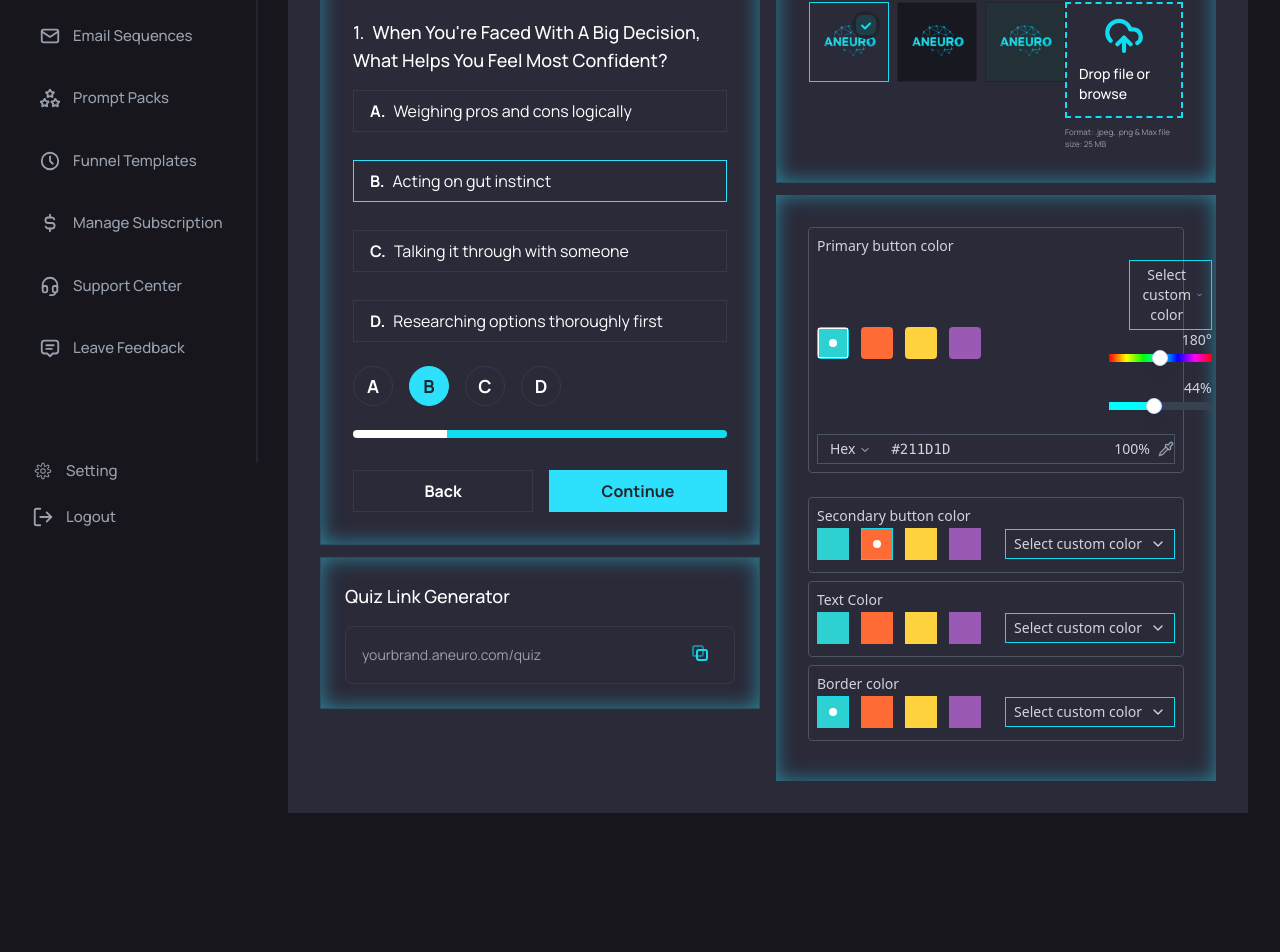
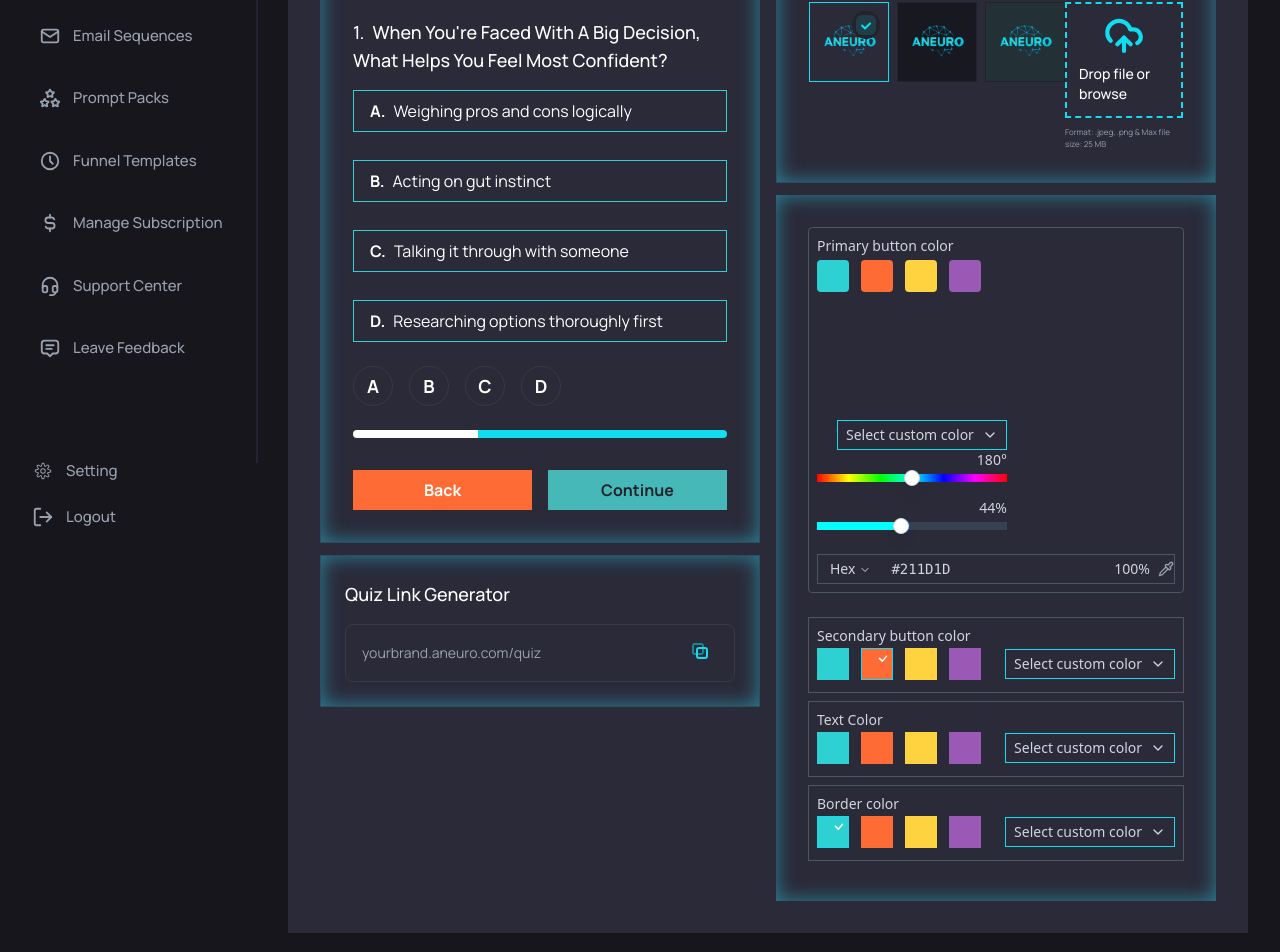
Before and after one commit to adnan-aadi7/Aneuro-Website, a React (Vite) app in the folder frontend/: page /enterprize-quiz in a window 1280 px wide. Shown: the part 337-1289 px from the top of the page. Before the commit the page ends 1182 px from the top, so only its background shows below. Built offline with nearby package versions, Linux system fonts and the light colour scheme.

Commit message:
added functionalites of logo change color change of text  button borders in enterprizequiz

```diff
--- a/frontend/package.json
+++ b/frontend/package.json
@@ -16,6 +16,7 @@
     "react": "^19.1.0",
     "react-dom": "^19.1.0",
     "react-icons": "^5.5.0",
+    "react-rnd": "^10.5.2",
     "react-router-dom": "^7.6.3",
     "recharts": "^3.0.2",
     "tailwindcss": "^4.1.11"
--- a/frontend/src/client/components/enterprizeQuiz/Customizations.jsx
+++ b/frontend/src/client/components/enterprizeQuiz/Customizations.jsx
@@ -3,11 +3,16 @@ import { ChevronDown, Pipette } from "lucide-react";
 
 const CYAN = "#2de0fb";
 
-const Customizations = () => {
-  const [primaryColor, setPrimaryColor] = useState("#2DD1D1");
-  const [secondaryColor, setSecondaryColor] = useState("#FF6B35");
-  const [textColor, setTextColor] = useState("#FFFFFF");
-  const [borderColor, setBorderColor] = useState("#2DD1D1");
+const Customizations = ({
+  primaryColor,
+  setPrimaryColor,
+  secondaryColor,
+  setSecondaryColor,
+  textColor,
+  setTextColor,
+  borderColor,
+  setBorderColor,
+}) => {
   const [showCustomPicker, setShowCustomPicker] = useState(null);
 
   const colorOptions = [
@@ -20,8 +25,8 @@ const Customizations = () => {
   const ColorSection = ({ title, selectedColor, onColorChange, sectionId }) => (
     <div className="mb-1">
       <h3 className="text-gray-300 text-sm mb-0.5">{title}</h3>
-      <div className="flex items-center gap-1 justify-between">
-        <div className="flex gap-3">
+      <div className="flex flex-col sm:flex-row sm:items-center gap-1 justify-between">
+        <div className="flex gap-3 flex-wrap justify-start">
           {colorOptions.map((color) => (
             <button
               key={color}
@@ -34,16 +39,30 @@ const Customizations = () => {
               onClick={() => onColorChange(color)}
             >
               {selectedColor === color && (
-                <div className="absolute inset-0 flex items-center justify-center">
-                  <div className="w-2 h-2 bg-white rounded-full"></div>
-                </div>
+                <span className="absolute top-0 right-0 mt-0.5 mr-0.5">
+                  <svg
+                    width="14"
+                    height="14"
+                    viewBox="0 0 20 20"
+                    fill="none"
+                    xmlns="http://www.w3.org/2000/svg"
+                  >
+                    <path
+                      d="M5 10.5L9 14.5L15 7.5"
+                      stroke="#fff"
+                      strokeWidth="2.2"
+                      strokeLinecap="round"
+                      strokeLinejoin="round"
+                    />
+                  </svg>
+                </span>
               )}
             </button>
           ))}
         </div>
-        <div className="relative">
+        <div className="relative w-full sm:w-auto mt-2 sm:mt-0">
           <button
-            className="border border-[#12DCF0] text-gray-300 px-2 py-1 text-sm flex flex-row items-center gap-2 hover:bg-gray-600 transition-colors whitespace-nowrap ml-auto"
+            className="border border-[#12DCF0] text-gray-300 px-2 py-1 ml-0 sm:ml-5 text-sm flex items-center gap-2 hover:bg-gray-600 transition-colors whitespace-nowrap"
             onClick={() =>
               setShowCustomPicker(
                 showCustomPicker === sectionId ? null : sectionId
@@ -54,12 +73,12 @@ const Customizations = () => {
             <ChevronDown className="w-4 h-4" />
           </button>
           {showCustomPicker === sectionId && (
-            <div className="absolute top-full mt-1 left-0 z-10 bg-gray-800 border border-gray-600  p-2 shadow-lg">
+            <div className="absolute top-full mt-1 left-0 z-10 bg-gray-800 border border-gray-600 p-2 shadow-lg w-full max-w-xs sm:w-64 overflow-visible max-w-full">
               <input
                 type="color"
                 value={selectedColor}
                 onChange={(e) => onColorChange(e.target.value)}
-                className="w-32 h-8 rounded border-none cursor-pointer"
+                className="w-full h-8 rounded border-none cursor-pointer"
               />
               <div className="mt-2 text-xs text-gray-400">
                 Click to select a custom color
@@ -113,17 +132,23 @@ const Customizations = () => {
   const [saturation, setSaturation] = useState(44);
   const [lightness, setLightness] = useState(60);
 
+  // Update primaryColor when hue or saturation changes
+  React.useEffect(() => {
+    const hslColor = `hsl(${hue}, ${saturation}%, 50%)`;
+    setPrimaryColor(hslColor);
+  }, [hue, saturation, setPrimaryColor]);
+
   return (
     <div
-      className="w-full mx-auto p-8 bg-[#2A2A39] mt-3"
+      className="w-full mx-auto p-4 md:p-8 bg-[#2A2A39] mt-3 overflow-x-visible max-w-full"
       style={{ boxShadow: `inset 0 0 20px 0 ${CYAN}80` }}
     >
-      <div className=" text-white  font-sans">
+      <div className="text-white font-sans">
         {/* Primary Color Section */}
         <div className="mb-6 border border-gray-600 rounded p-2">
           <h3 className="text-gray-300 text-sm mb-1">Primary button color</h3>
-          <div className="flex items-center gap-32 mb-2">
-            <div className="flex gap-3">
+          <div className="flex flex-col sm:flex-row sm:items-center gap-4 sm:gap-32 mb-2 flex-wrap">
+            <div className="flex gap-3 flex-wrap">
               {colorOptions.map((color) => (
                 <button
                   key={color}
@@ -136,16 +161,30 @@ const Customizations = () => {
                   onClick={() => setPrimaryColor(color)}
                 >
                   {primaryColor === color && (
-                    <div className="absolute inset-0 flex items-center justify-center border">
-                      <div className="w-2 h-2 bg-white rounded-full"></div>
-                    </div>
+                    <span className="absolute top-0 right-0 mt-0.5 mr-0.5">
+                      <svg
+                        width="14"
+                        height="14"
+                        viewBox="0 0 20 20"
+                        fill="none"
+                        xmlns="http://www.w3.org/2000/svg"
+                      >
+                        <path
+                          d="M5 10.5L9 14.5L15 7.5"
+                          stroke="#fff"
+                          strokeWidth="2.2"
+                          strokeLinecap="round"
+                          strokeLinejoin="round"
+                        />
+                      </svg>
+                    </span>
                   )}
                 </button>
               ))}
             </div>
-            <div className="relative w-full">
+            <div className="relative w-full sm:w-auto">
               <button
-                className=" border border-[#12DCF0] text-gray-300 px-2 py-1 ml-5 text-sm flex items-center gap- hover:bg-gray-600 transition-colors "
+                className=" border border-[#12DCF0] text-gray-300 px-2 py-1 ml-0 sm:ml-5 text-sm flex items-center gap-2 hover:bg-gray-600 transition-colors "
                 onClick={() =>
                   setShowCustomPicker(
                     showCustomPicker === "primary" ? null : "primary"
@@ -162,7 +201,7 @@ const Customizations = () => {
                     type="color"
                     value={primaryColor}
                     onChange={(e) => setPrimaryColor(e.target.value)}
-                    className="w-32 h-8 rounded border-none cursor-pointer"
+                    className="w-32 h-8  border-none cursor-pointer"
                   />
                 </div>
               )}
@@ -203,7 +242,7 @@ const Customizations = () => {
         </div>
 
         {/* Secondary Color Section */}
-        <div className="border border-gray-600 rounded p-2 mb-2">
+        <div className="border border-gray-600  p-2 mb-2">
           <ColorSection
             title="Secondary button color"
             selectedColor={secondaryColor}
@@ -213,7 +252,7 @@ const Customizations = () => {
         </div>
 
         {/* Text Color Section */}
-        <div className="border border-gray-600 rounded p-2 mb-2">
+        <div className="border border-gray-600  p-2 mb-2">
           <ColorSection
             title="Text Color"
             selectedColor={textColor}
@@ -223,7 +262,7 @@ const Customizations = () => {
         </div>
 
         {/* Border Color Section */}
-        <div className="border border-gray-600 rounded p-2 mb-2">
+        <div className="border border-gray-600  p-2 mb-2">
           <ColorSection
             title="Border color"
             selectedColor={borderColor}
--- a/frontend/src/client/components/enterprizeQuiz/Quiz.jsx
+++ b/frontend/src/client/components/enterprizeQuiz/Quiz.jsx
@@ -1,9 +1,9 @@
 import React, { useState } from "react";
-import logo from "../../../assets/auth/logo.png";
 
 const CYAN = "#2de0fb";
 
-const question = {
+const questions = [
+  {
     text: "When You're Faced With A Big Decision, What Helps You Feel Most Confident?",
     options: [
       "Weighing pros and cons logically",
@@ -11,10 +11,61 @@ const question = {
       "Talking it through with someone",
       "Researching options thoroughly first",
     ],
+  },
+  {
+    text: "How do you prefer to start your day?",
+    options: [
+      "With a plan and checklist",
+      "Spontaneously, see what happens",
+      "Talking to someone",
+      "Reading or learning something new",
+    ],
+  },
+  {
+    text: "What motivates you the most at work?",
+    options: [
+      "Achieving goals",
+      "Solving problems creatively",
+      "Collaborating with others",
+      "Learning new skills",
+    ],
+  },
+  // Add more questions as needed
+];
+
+const Quiz = ({
+  logo,
+  primaryColor,
+  secondaryColor,
+  textColor,
+  borderColor,
+}) => {
+  const [currentQuestion, setCurrentQuestion] = useState(0);
+  const [selected, setSelected] = useState(null);
+
+  const handleOptionSelect = (idx) => {
+    setSelected(idx);
   };
 
-const Quiz = () => {
-  const [selected, setSelected] = useState(1);
+  const handleContinue = () => {
+    if (currentQuestion < questions.length - 1) {
+      setCurrentQuestion((prev) => prev + 1);
+      setSelected(null);
+    } else {
+      // Optionally handle quiz completion here
+    }
+  };
+
+  const handleBack = () => {
+    if (currentQuestion > 0) {
+      setCurrentQuestion((prev) => prev - 1);
+      setSelected(null);
+    }
+  };
+
+  const question = questions[currentQuestion];
+
+  console.log("Current Question Index:", currentQuestion);
 
   return (
     <div className="w-full flex flex-col">
@@ -25,20 +76,22 @@ const Quiz = () => {
         }}
       >
         <img src={logo} alt="Aneuro Logo" className="w-24 h-20 mx-auto" />
-        <div className="text-white text-lg font-medium mb-4">
-          <span className="mr-2">1.</span>
+        <div className="text-lg font-medium mb-4" style={{ color: textColor }}>
+          <span className="mr-2">{currentQuestion + 1}.</span>
           {question.text}
         </div>
         <div className="space-y-7 mb-6">
           {question.options.map((opt, idx) => (
             <div
               key={idx}
-              className={` border px-4 py-2 cursor-pointer transition-all duration-150 text-white ${
-                selected === idx
-                  ? "border-[#2de0fb] bg-[#2A2A39]"
-                  : "border-[#393945] bg-[#2A2A39] hover:border-[#2de0fb]"
-              }`}
-              onClick={() => setSelected(idx)}
+              className={`border px-4 py-2 cursor-pointer transition-all duration-150 bg-[#2A2A39]`}
+              style={{
+                color: textColor,
+                borderColor: borderColor,
+                borderWidth: 1,
+                borderStyle: "solid",
+              }}
+              onClick={() => handleOptionSelect(idx)}
             >
               <span className="font-semibold mr-2">
                 {String.fromCharCode(65 + idx)}.
@@ -48,7 +101,7 @@ const Quiz = () => {
           ))}
         </div>
         <div className="flex justify-start gap-4 mb-6">
-          {[0, 1, 2, 3].map((idx) => (
+          {question.options.map((_, idx) => (
             <button
               key={idx}
               className={`w-10 h-10 rounded-full border flex items-center justify-center text-lg font-bold transition-all duration-150 ${
@@ -56,7 +109,7 @@ const Quiz = () => {
                   ? "bg-[#2de0fb] text-[#23232b] border-[#2de0fb]"
                   : "bg-transparent text-white border-[#393945] hover:border-[#2de0fb]"
               }`}
-              onClick={() => setSelected(idx)}
+              onClick={() => handleOptionSelect(idx)}
             >
               {String.fromCharCode(65 + idx)}
             </button>
@@ -64,15 +117,29 @@ const Quiz = () => {
         </div>
         {/* Progress Bar */}
         <div className="w-full h-2 flex rounded mb-8 overflow-hidden">
-          <div className="h-2 bg-white" style={{ width: "25%" }} />
+          <div
+            className="h-2 bg-white"
+            style={{
+              width: `${((currentQuestion + 1) / questions.length) * 100}%`,
+            }}
+          />
           <div className="h-2 bg-[#12DCF0] flex-1" />
         </div>
         <div className="flex gap-4">
-          <button className="flex-1 border border-[#393945] text-white py-2  font-semibold transition hover:border-[#2de0fb]">
+          <button
+            className="flex-1 text-white py-2 font-semibold transition hover:opacity-90"
+            style={{ backgroundColor: secondaryColor }}
+            onClick={handleBack}
+            disabled={currentQuestion === 0}
+          >
             Back
           </button>
-          <button className="flex-1 bg-[#2de0fb] text-[#23232b] py-2 font-semibold transition hover:bg-[#23b6c6]">
-            Continue
+          <button
+            className="flex-1 text-[#23232b] py-2 font-semibold transition hover:opacity-90"
+            style={{ backgroundColor: primaryColor }}
+            onClick={handleContinue}
+          >
+            {currentQuestion < questions.length - 1 ? "Continue" : "Submit"}
           </button>
         </div>
       </div>
--- a/frontend/src/client/pages/enterprieQuiz/EnterPrizeQuiz.jsx
+++ b/frontend/src/client/pages/enterprieQuiz/EnterPrizeQuiz.jsx
@@ -1,25 +1,46 @@
-import React from "react";
+import React, { useState } from "react";
 import Header from "../../components/enterprizeQuiz/Header";
 import Quiz from "../../components/enterprizeQuiz/Quiz";
 import QuizLink from "../../components/enterprizeQuiz/QuizLink";
 import UploadLogo from "../../components/enterprizeQuiz/UploadLogo";
 import Customizations from "../../components/enterprizeQuiz/Customizations";
+import defaultLogo from "../../components/enterprizeQuiz/../../../assets/auth/logo.png";
 
 const EnterPrizeQuiz = () => {
+  const [primaryColor, setPrimaryColor] = useState("#2DD1D1");
+  const [secondaryColor, setSecondaryColor] = useState("#FF6B35");
+  const [textColor, setTextColor] = useState("#FFFFFF");
+  const [borderColor, setBorderColor] = useState("#2DD1D1");
+  const [logo, setLogo] = useState(defaultLogo);
   return (
     <>
       <Header />
-      <div className="grid grid-cols-4 gap-4 bg-[#2A2A39] p-8">
+      <div className="grid grid-cols-1 md:grid-cols-4 gap-4 bg-[#2A2A39] p-4 md:p-8">
         {/* Left side: 3 columns */}
-        <div className="col-span-2">
-          <Quiz />
+        <div className="md:col-span-2">
+          <Quiz
+            primaryColor={primaryColor}
+            secondaryColor={secondaryColor}
+            textColor={textColor}
+            borderColor={borderColor}
+            logo={logo}
+          />
           <QuizLink />
         </div>
 
         {/* Right side: 2 columns */}
-        <div className="col-span-2">
-          <UploadLogo />
-          <Customizations />
+        <div className="md:col-span-2">
+          <UploadLogo logo={logo} setLogo={setLogo} />
+          <Customizations
+            primaryColor={primaryColor}
+            setPrimaryColor={setPrimaryColor}
+            secondaryColor={secondaryColor}
+            setSecondaryColor={setSecondaryColor}
+            textColor={textColor}
+            setTextColor={setTextColor}
+            borderColor={borderColor}
+            setBorderColor={setBorderColor}
+          />
         </div>
       </div>
     </>
```
Also changed, not shown: frontend/src/client/components/enterprizeQuiz/UploadLogo.jsx (+6 -2 lines), 1 other file (tests, documents, lock files or other folders). Lines whose indentation alone changed are shown as unchanged.
